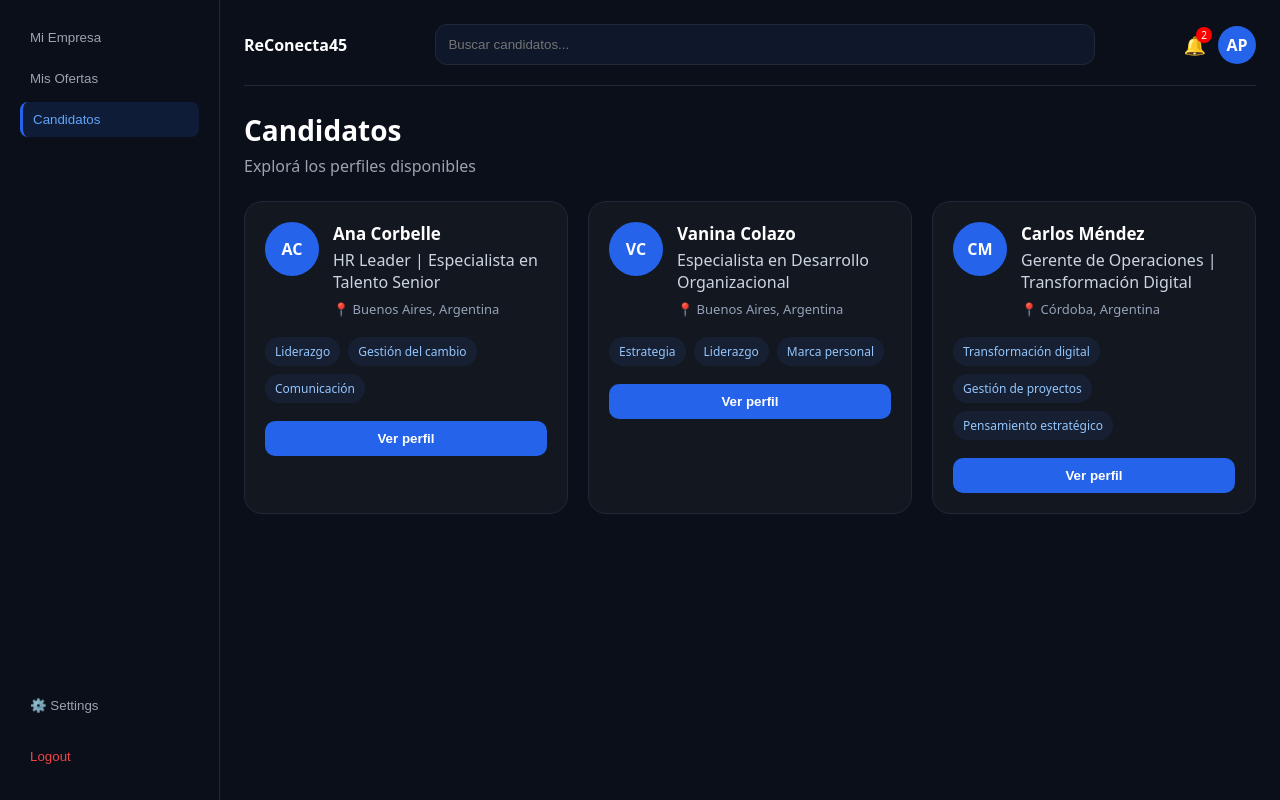
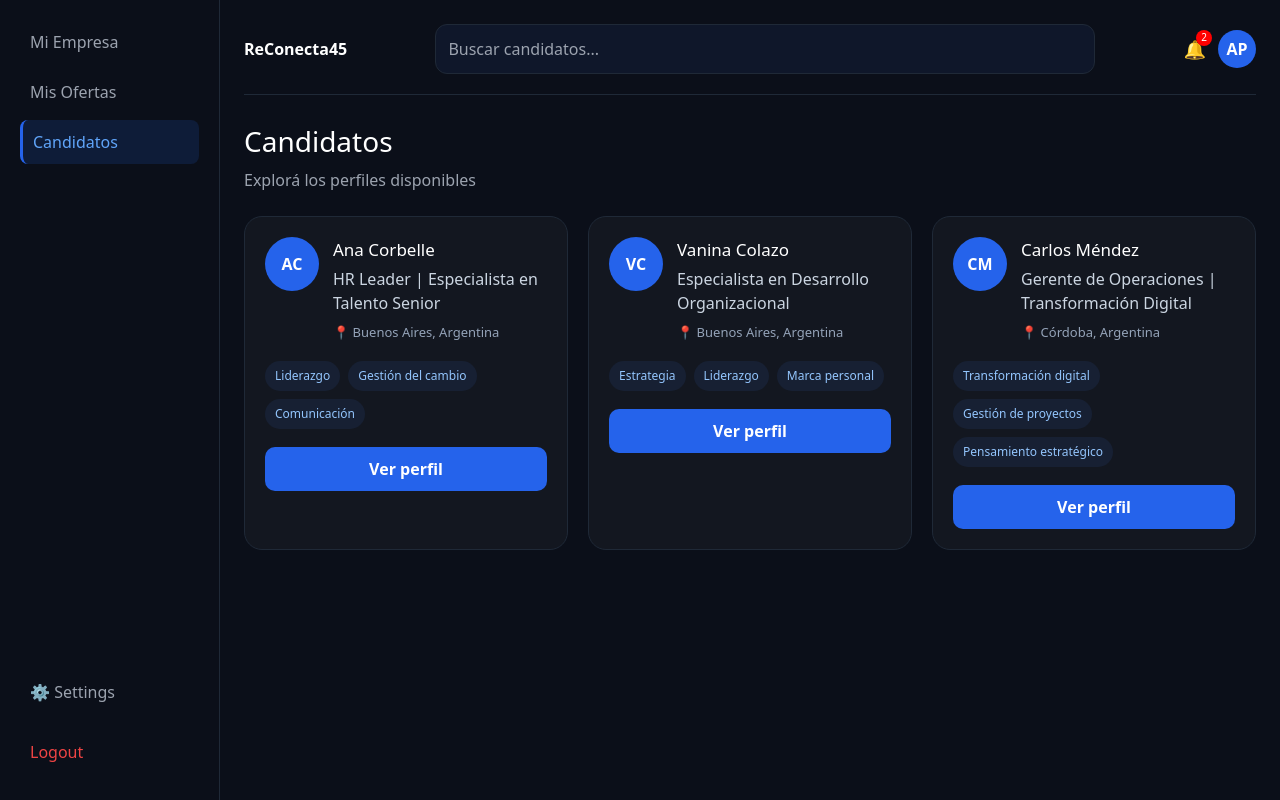
Before and after one commit to AlejandraPereira/S04-26-Equipo-05-Web-App-Development, a React (Vite) app in the folder client/: page /candidates in a window 1280 px wide. Built offline with nearby package versions, Linux system fonts and the light colour scheme.

Commit message:
feat(client/theme): wire Tailwind directives and dark-mode CSS variables
Add @tailwind base/components/utilities and CSS custom properties
in :root — full dark palette mapped from existing design tokens
(background #0b0f19, primary #3b82f6, success #22c55e, etc.).

```diff
--- a/client/src/index.css
+++ b/client/src/index.css
@@ -1,33 +1,70 @@
-html,
-body,
-#root {
+@tailwind base;
+@tailwind components;
+@tailwind utilities;
+
+/* ── CSS Variables — dark theme matching the existing palette ── */
+@layer base {
+  :root {
+    --background:   217 33% 7%;       /* #0b0f19 */
+    --foreground:   220 13% 91%;      /* #e5e7eb */
+
+    --card:         220 26% 10%;      /* #111827 */
+    --card-foreground: 220 13% 91%;
+
+    --primary:      217 91% 60%;      /* #3b82f6 */
+    --primary-foreground: 0 0% 100%;
+
+    --secondary:    215 28% 17%;      /* #1e293b */
+    --secondary-foreground: 220 13% 91%;
+
+    --muted:        215 25% 15%;      /* #1f2937 */
+    --muted-foreground: 217 10% 60%; /* #9ca3af */
+
+    --accent:       217 91% 60%;
+    --accent-foreground: 0 0% 100%;
+
+    --destructive:  0 63% 61%;        /* #f87171 */
+    --destructive-foreground: 0 0% 100%;
+
+    --success:      142 71% 45%;      /* #22c55e */
+    --success-foreground: 0 0% 100%;
+
+    --warning:      38 92% 50%;       /* #f59e0b */
+    --warning-foreground: 0 0% 100%;
+
+    --border:       215 25% 15%;      /* #1f2937 */
+    --input:        215 25% 15%;
+    --ring:         217 91% 60%;
+
+    --radius: 0.75rem;
+  }
+}
+
+@layer base {
+  * {
+    @apply border-border box-border;
+  }
+  html, body, #root {
     height: 100%;
     margin: 0;
     padding: 0;
     width: 100%;
   }
-
   body {
-  background: #0f172a;
+    @apply bg-background text-foreground;
     font-family: Inter, system-ui, Avenir, Helvetica, Arial, sans-serif;
     -webkit-font-smoothing: antialiased;
     -moz-osx-font-smoothing: grayscale;
   }
-
-* {
-  box-sizing: border-box;
 }
 
-/* ================= GLOBAL APP ================= */
-
+/* ── Existing global classes (kept for backward compat) ── */
 .appPage {
   display: flex;
   min-height: 100vh;
   background: #0b0f19;
   color: white;
 }
-
-/* ================= SIDEBAR ================= */
 
 .sidebar {
   width: 220px;
@@ -39,10 +76,7 @@ body {
   justify-content: space-between;
 }
 
-.logo {
-  margin-bottom: 20px;
-  color: #fff;
-}
+.logo { margin-bottom: 20px; color: #fff; }
 
 .sideBtn {
   width: 100%;
@@ -56,36 +90,17 @@ body {
   transition: 0.2s;
   font-size: 14px;
 }
-
-.sideBtn:hover {
-  background: rgba(255, 255, 255, 0.05);
-}
-
+.sideBtn:hover { background: rgba(255,255,255,0.05); }
 .activeBtn {
-  background: rgba(37, 99, 235, 0.15);
+  background: rgba(37,99,235,0.15);
   color: #60a5fa;
   border-left: 3px solid #2563eb;
 }
 
-.sidebarFooter {
-  display: flex;
-  flex-direction: column;
-  gap: 10px;
-}
+.sidebarFooter { display: flex; flex-direction: column; gap: 10px; }
+.logoutBtn { color: #ef4444; }
 
-.logoutBtn {
-  color: #ef4444;
-}
-
-/* ================= MAIN ================= */
-
-.mainContent {
-  flex: 1;
-  padding: 24px;
-  min-width: 0;
-}
-
-/* ================= TOPBAR ================= */
+.mainContent { flex: 1; padding: 24px; min-width: 0; }
 
 .topBar {
   display: flex;
@@ -108,11 +123,7 @@ body {
   outline: none;
 }
 
-.topIcons {
-  display: flex;
-  align-items: center;
-  gap: 14px;
-}
+.topIcons { display: flex; align-items: center; gap: 14px; }
 
 .profileAvatar {
   width: 38px;
@@ -127,17 +138,7 @@ body {
 }
 
 @media (max-width: 900px) {
-  .appPage {
-    flex-direction: column;
+  .appPage { flex-direction: column; }
+  .sidebar { width: 100%; border-right: none; border-bottom: 1px solid #1f2937; }
+  .mainContent { padding: 18px; }
 }
-
-  .sidebar {
-    width: 100%;
-    border-right: none;
-    border-bottom: 1px solid #1f2937;
-  }
-
-  .mainContent {
-    padding: 18px;
-  }
-}
```
Lines whose indentation alone changed are shown as unchanged.
